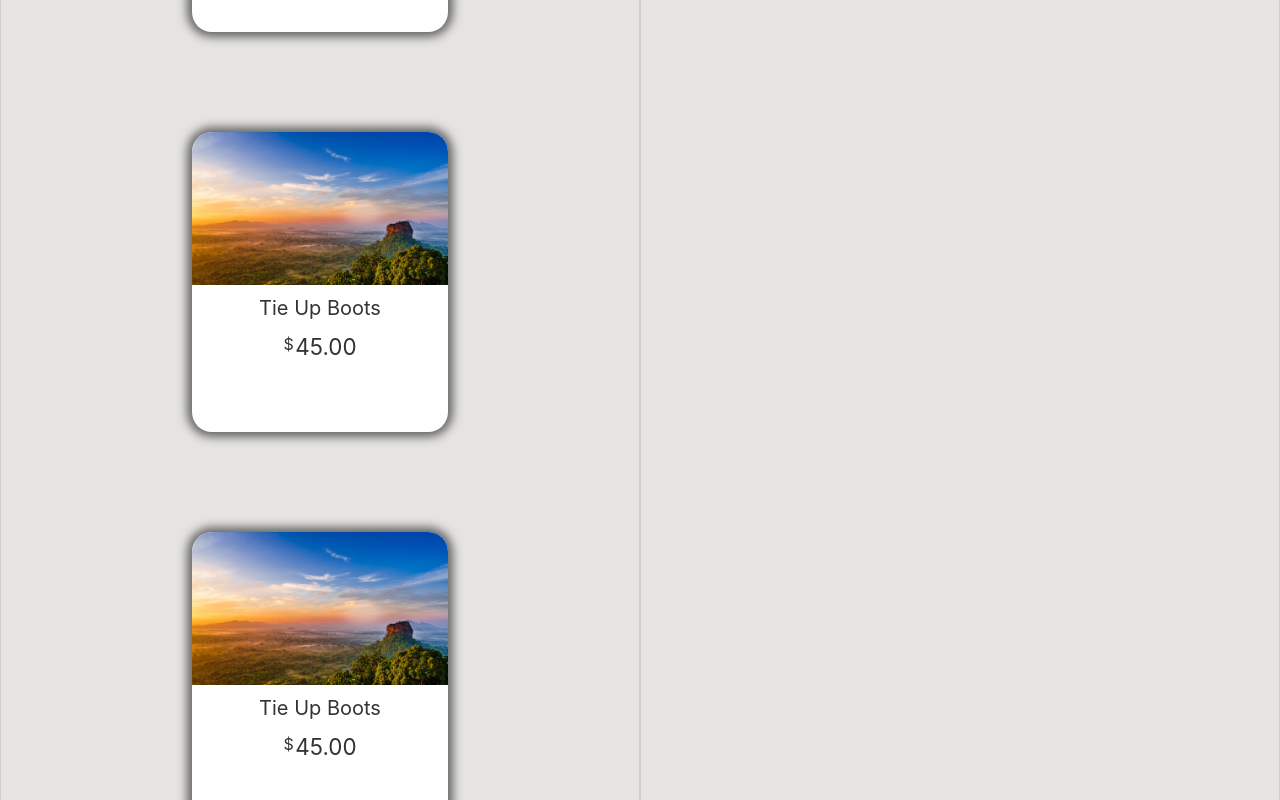
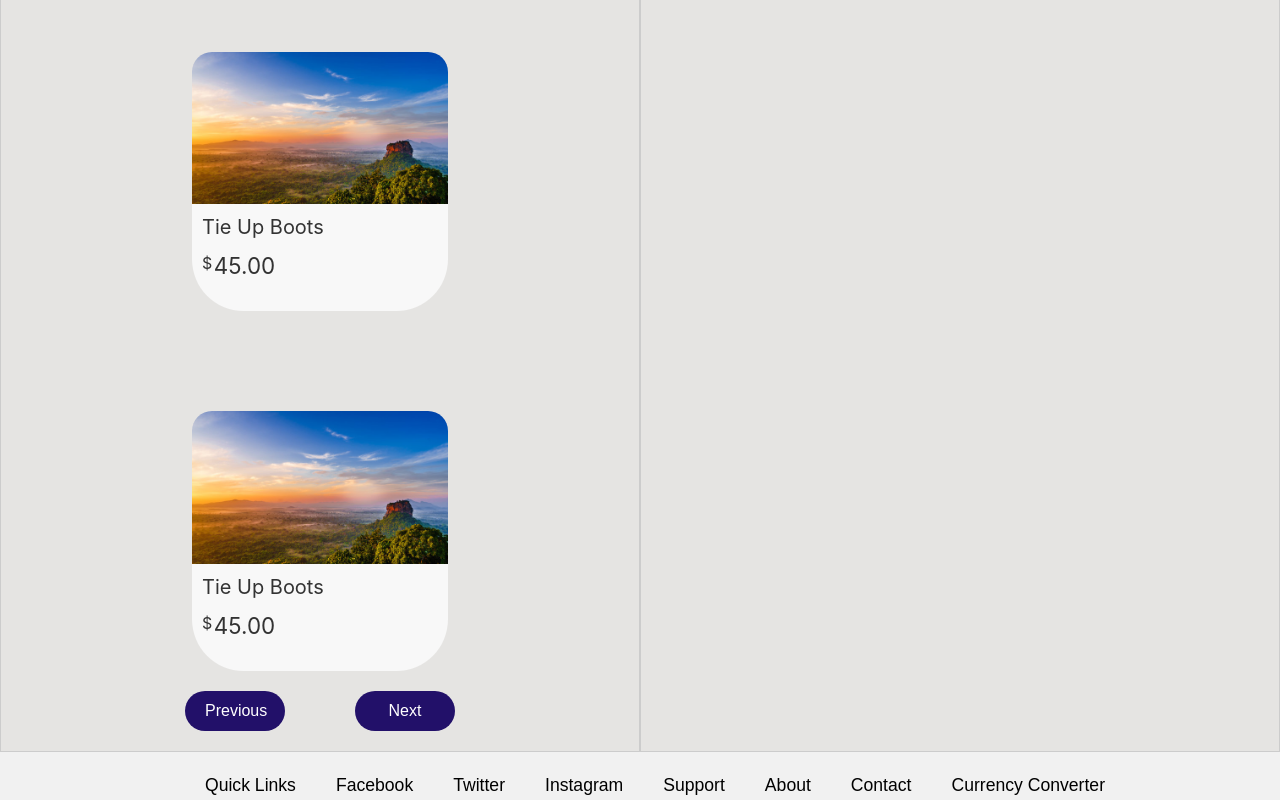
Before and after one commit to Sahani99/Ceyvoy, a React (Create React App) app: page /Locations.js in a window 1280 px wide. Shown: the part 840-1640 px from the top of the page. Built offline with nearby package versions, Linux system fonts and the light colour scheme.

Commit message:
backend folder added

```diff
--- a/package.json
+++ b/package.json
@@ -12,7 +12,7 @@
     "react-dom": "^18.3.1",
     "react-router-dom": "^6.23.1",
     "react-scripts": "5.0.1",
-    "uikit": "^3.21.5",
+    "uikit": "^3.21.6-dev.4d6c5e2f9",
     "web-vitals": "^2.1.4"
   },
   "scripts": {
--- a/src/pages/Locations.js
+++ b/src/pages/Locations.js
@@ -7,15 +7,15 @@ function Locations() {
   const totalPages = 4;
   const itemsPerPage = 4;
 
-  const handleDetailsClick = (location) => {
-    setSelectedLocation(location);
-  };
+  // const handleDetailsClick = (location) => {
+  //   setSelectedLocation(location);
+  // };
 
   const handleCloseDetails = () => {
     setSelectedLocation(null);
   };
 
-  const location = [
+  const locations = [
     {
       img: require("../assets/bg3.jpg"),
       title: "Tie Up Boots",
@@ -110,7 +110,7 @@ function Locations() {
 
   const startIndex = (currentPage - 1) * itemsPerPage;
   const endIndex = startIndex + itemsPerPage;
-  const visibleImages = location.slice(startIndex, endIndex);
+  const visibleImages = locations.slice(startIndex, endIndex);
 
   return (
     <div id="locations" className={selectedLocation ? "blur-background" : ""}>
@@ -118,13 +118,12 @@ function Locations() {
         <div className="wrapper">
           {visibleImages.map((item, index) => (
             <Card
-              className="Lcard"
               key={index}
               img={item.img}
               title={item.title}
               description={item.description}
               price={item.price}
-              onClick={() => handleDetailsClick(item)}
+              // onClick={() => handleDetailsClick(item)}
             />
           ))}
         </div>
@@ -149,7 +148,7 @@ function Locations() {
         <h1>Map</h1>
       </div>
       {selectedLocation && (
-        <div className="location-details">
+        <div className={`location-details ${selectedLocation ? "open" : ""}`}>
           <div className="location-details-content">
             <h2>{selectedLocation.title}</h2>
             <img src={selectedLocation.img} alt={selectedLocation.title} />
@@ -163,11 +162,16 @@ function Locations() {
   );
 }
 
-function Card({ img, title, description, price, onClick }) {
+function Card({ img, title, description, price }) {
   return (
-    <div className="Lcard" onClick={onClick}>
+    <div className="Lcard">
       <div className="card__img-container">
         <img src={img} className="card__img" alt="Product" />
+        <div className="location-details">
+          <h2>{title}</h2>
+          <p>{description}</p>
+          <h3>${price}</h3>
+        </div>
       </div>
       <div className="card__body">
         <h2 className="card__title">{title}</h2>
--- a/src/styles/Locations.css
+++ b/src/styles/Locations.css
@@ -19,22 +19,93 @@
   grid-template-columns: repeat(auto-fit, minmax(14rem, 16rem));
 }
 
+
+.pagination {
+  display: flex;
+  justify-content: center;
+  margin-top: 20px;
+  column-gap: 50px;
+}
+
+.pagination .pagebtn {
+  height: 40px;
+  width: 100px;
+  border: 0;
+  padding: 10px 20px;
+  background: #221069;
+  font-size: 1rem;
+  color: #fff;
+  margin: 0 10px;
+  cursor: pointer;
+  transition: all 0.3s ease;
+  border-radius: 20px 20px 20px 20px;
+}
+
+.pagination .pagebtn:hover {
+  background-color: #0285a6;
+}
+
+/* Main styles for the card and transition */
 .Lcard {
-  box-shadow: 0 0 10px 5px;
-  border-radius: 20px;
-  display: flex;
-  flex-direction: column;
-  font-size: medium;
-  background-color: #fff;
-  text-align: center;
-  height: 300px;
+  position: relative;
+  border-radius: 20%;
+  background-color: #f8f8f8;
+  transition: transform 0.3s ease;
+}
+
+.Lcard:hover {
+  transform: scale(1.05);
+}
+
+/* Image container and overlay details on hover */
+.card__img-container {
+  position: relative;
+  overflow:hidden;
 }
 
 .Lcard img {
   object-fit: cover;
   border-radius: 20px 20px 0 0;
+  width: 100%;
+  height: auto;
 }
 
+.location-details {
+  position: absolute;
+  top: 0;
+  left: 0;
+  width: 100%;
+  height: 100%;
+  background: rgba(0, 0, 0, 0.7);
+  color: #fff;
+  display: flex;
+  flex-direction: column;
+  justify-content: center;
+  align-items: center;
+  opacity: 0;
+  visibility: hidden;
+  transition: opacity 0.3s ease, visibility 0.3s ease;
+}
+
+.card__img-container:hover .location-details {
+  opacity: 1;
+  visibility: visible;
+}
+
+.location-details h2,
+.location-details p,
+.location-details h3 {
+  margin: 10px 0;
+}
+
+.location-details img {
+  max-width: 80%;
+  max-height: 50%;
+  object-fit: cover;
+  margin-bottom: 20px;
+}
+
+/* Card body styling */
 .Lcard .card__body {
   padding: 10px;
 }
@@ -61,60 +132,17 @@
   padding-right: 0.1rem;
 }
 
-.pagination {
-  display: flex;
-  justify-content: center;
-  margin-top: 20px;
-  column-gap: 50px;
+.location-details button {
+  padding: 10px 20px;
+  background: #221069;
+  color: white;
+  border: none;
+  border-radius: 5px;
+  cursor: pointer;
 }
 
-.pagination .pagebtn {
-  height: 40px;
-  width: 100px;
-  border: 0;
-  padding: 10px 20px;
-  background: #221069;
-  font-size: 1rem;
-  color: #fff;
-  margin: 0 10px;
-  cursor: pointer;
-  transition: all 0.3s ease;
-
-}
-
-.pagination .pagebtn:hover {
-  background-color: #580b0b;
-}
-
-.location-details {
-  display: none;
-  position: absolute;
-  top: 0;
-  left: 0;
-  right: 0;
-  bottom: 0;
-  background: rgba(0, 0, 0, 0.7);
-  color: #fff;
-  padding: 10px;
-  border-radius: 20px 20px 0 0;
-  justify-content: center;
-  align-items: center;
-  text-align: center;
-  transition: opacity 0.3s ease;
-}
-
-.Lcard__img-container:hover .location-details {
-  display: flex;
-  height: 500px;
-  width: 500px;
-  opacity: 1;
-  justify-content: center;
-  align-items:center;
-}
-
-
 /* Modal styling */
-.location-details {
+.modal-background {
   position: fixed;
   top: 0;
   left: 0;
@@ -125,39 +153,33 @@
   justify-content: center;
   align-items: center;
   z-index: 1000;
+  transition: opacity 0.3s ease, visibility 0.3s ease;
+}
+
+.modal-background.open {
+  opacity: 1;
+  visibility: visible;
 }
 
 .location-details-content {
   width: 500px;
-  height: 500px;
   background: white;
   padding: 20px;
   border-radius: 10px;
   display: flex;
   flex-direction: column;
   align-items: center;
+  transform: scale(0.9);
+  transition: transform 0.3s ease;
 }
 
-.location-details img {
-  max-width: 100%;
-  max-height: 200px;
-  object-fit: cover;
-  margin-bottom: 20px;
+.modal-background.open .location-details-content {
+  transform: scale(1);
 }
 
-.location-details h2, .location-details p, .location-details h3 {
-  margin-bottom: 10px;
+.blur-background {
+  filter: blur(5px);
 }
-
-.location-details button {
-  padding: 10px 20px;
-  background: #221069;
-  color: white;
-  border: none;
-  border-radius: 5px;
-  cursor: pointer;
-}
-
 
 
 /* Media query for mobile view */
--- /dev/null
+++ b/src/styles/test.css
@@ -0,0 +1,152 @@
+*,
+*::before,
+*::after {
+  box-sizing: border-box;
+  margin: 0;
+  padding: 0;
+}
+
+#locations {
+  display: flex;
+  flex-direction: row;
+  min-height: max-content;
+}
+
+.Lselector, .map {
+  flex: 1;
+  padding: 20px;
+  border: 1px solid #ccc;
+}
+
+.wrapper {
+  margin-top: 40px;
+  display: grid;
+  gap: 20px;
+  justify-content: center;
+  height: auto;
+}
+
+.card {
+  box-shadow: 0 0 10px 5px;
+  border-radius: 20px;
+  height: 320px;
+  width: 300px;
+  display: flex;
+  flex-direction: column;
+  font-size: medium;
+  background-color: #fff;
+}
+
+.card__img-container {
+  position: relative;
+}
+
+.card img {
+  height: 50%;
+  object-fit: cover;
+  border-radius: 20px 20px 0 0;
+}
+
+.card .card__body {
+  padding: 1rem;
+  height: fit-content;
+}
+
+.card .card__title {
+  line-height: 1.4rem;
+  margin-bottom: 0.5rem;
+}
+
+.card .card__description {
+  line-height: 1.2rem;
+}
+
+.card .card__price {
+  font-size: 1.4rem;
+  margin-top: 0.6rem;
+}
+
+.card .card__price::before {
+  content: "$";
+  font-size: 1rem;
+  position: relative;
+  top: -0.3rem;
+  padding-right: 0.1rem;
+}
+
+.pagination .pagebtn {
+  border: 0;
+  height: 100%;
+  padding: 5px 15px;
+  background: #221069;
+  font-size: 30px;
+  color: #fff;
+  position: relative;
+  transition: all 0.5s;
+}
+
+.pagination .pagebtn:hover {
+  background-color: #1b0a56;
+}
+
+/* Modal styling */
+.location-details {
+  position: absolute;
+  top: 0;
+  left: 0;
+  width: 100%;
+  height: 100%;
+  background: rgba(0, 0, 0, 0.5);
+  display: flex;
+  justify-content: center;
+  align-items: center;
+  z-index: 1000;
+  visibility: hidden;
+}
+
+.location-details-content {
+  width: 500px;
+  height: 500px;
+  background: white;
+  padding: 20px;
+  border-radius: 10px;
+  display: flex;
+  flex-direction: column;
+  align-items: center;
+}
+
+.location-details img {
+  max-width: 100%;
+  max-height: 200px;
+  object-fit: cover;
+  margin-bottom: 20px;
+}
+
+.location-details h2, .location-details p, .location-details h3 {
+  margin-bottom: 10px;
+}
+
+.location-details button {
+  padding: 10px 20px;
+  background: #221069;
+  color: white;
+  border: none;
+  border-radius: 5px;
+  cursor: pointer;
+}
+
+/* Blur background when modal is open */
+.blur-background {
+  filter: blur(5px);
+}
+
+/* Media query for mobile view */
+@media screen and (max-width: 768px) {
+  #locations {
+    flex-direction: column;
+  }
+
+  .wrapper {
+    grid-template-columns: 1fr;
+  }
+}
```
Also changed, not shown: 1 other file (tests, documents, lock files or other folders).
